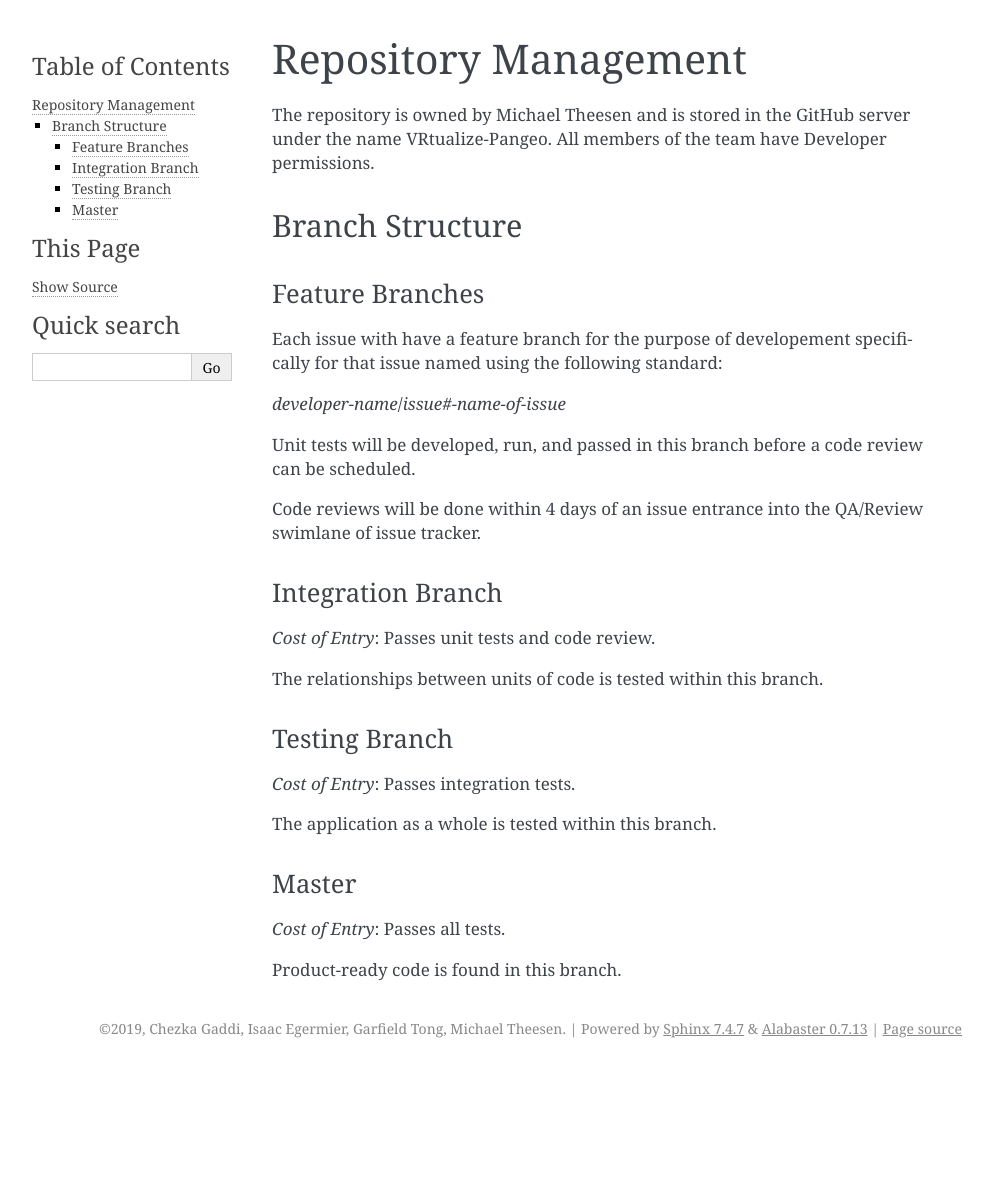
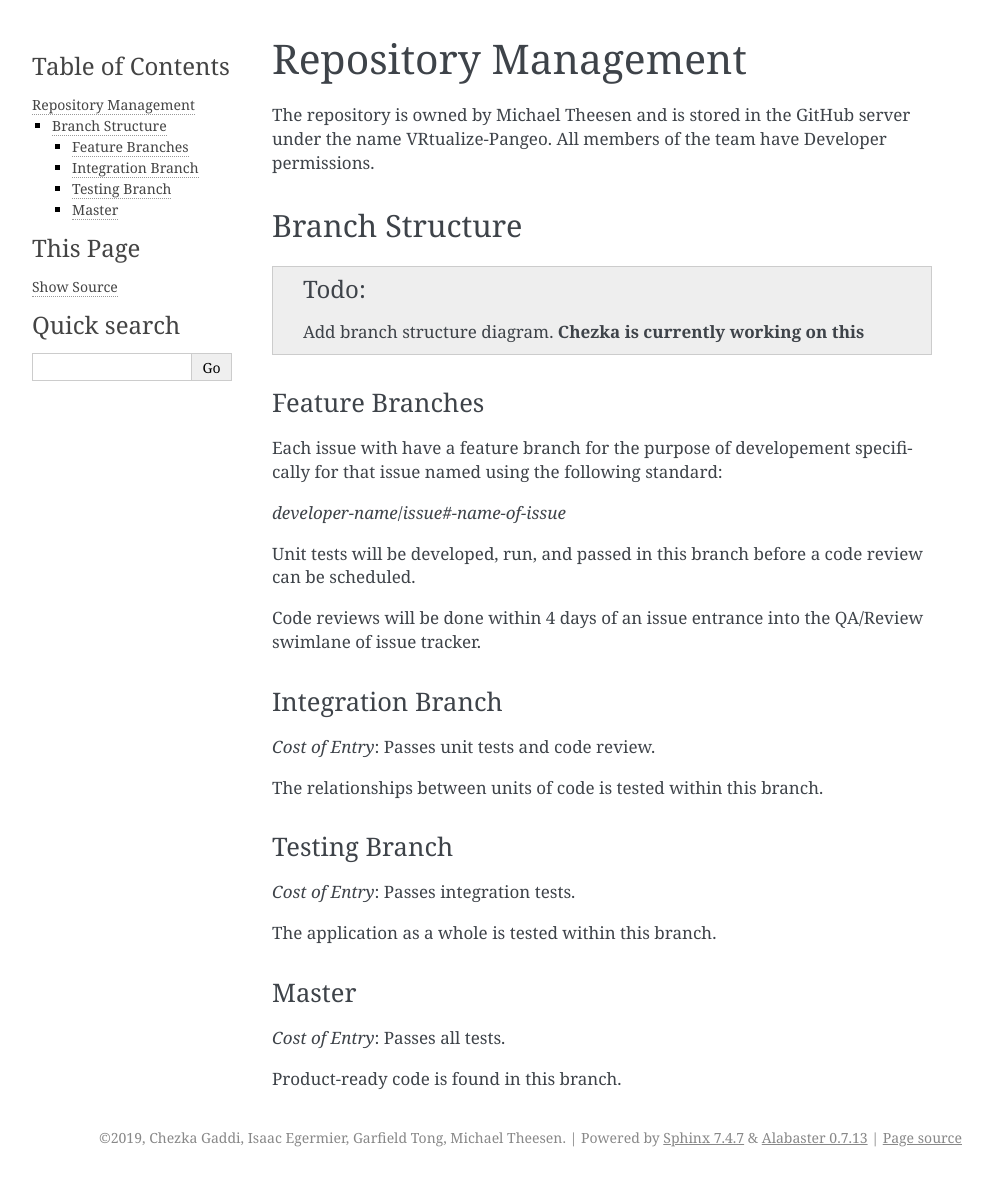
Before and after one commit to VRtualize/VRtualize-Pangeo, a Sphinx documentation site: the page built from docs/source/test_plan/repository_management.rst, in a window 1280 px wide. Shown: the whole page, without its empty margins (148-1141 px from the left). Built offline with Sphinx 7.4.7, drawn with Linux system fonts in a browser that asks for light colours; formulas are drawn with MathJax 3; before the commit the page ends 1068 px from its top, so only the background shows below that.

Commit message:
Todo: brach structure diagram.

```diff
--- a/docs/source/test_plan/repository_management.rst
+++ b/docs/source/test_plan/repository_management.rst
@@ -7,6 +7,8 @@ The repository is owned by Michael Theesen and is stored in the GitHub server un
 Branch Structure
 ++++++++++++++++
 
+.. todo::
+    Add branch structure diagram. **Chezka is currently working on this**
 
 Feature Branches
 ----------------
--- a/docs/source/test_plan/roles_and_responsibilities.rst
+++ b/docs/source/test_plan/roles_and_responsibilities.rst
@@ -38,7 +38,7 @@ QA Team
 Development Team
 ++++++++++++++++
 
-*Point of Contact: *
+*Point of Contact:*
 
 - Review test plan, burndown charts, hotspot charts, test scripts, exploratory findings, automated tests, etc.  Sign-off or facilitate modifications as appropriate.
 - Deliver agreed on product components as per scheduled dates.
```
